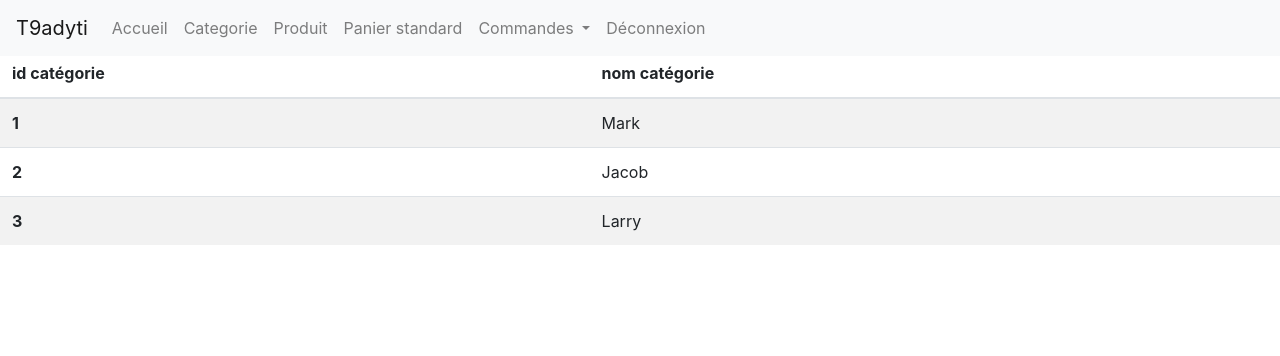
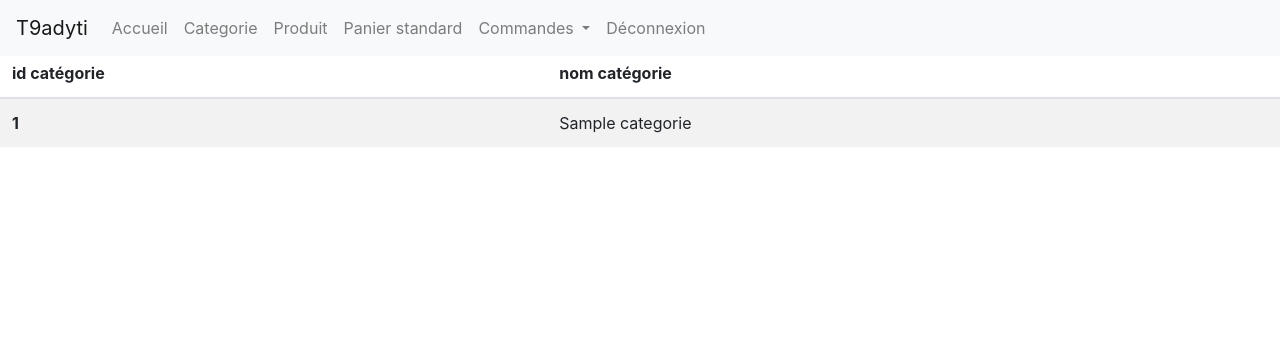
Before and after one commit to selhamdi/digitaliser-le-service-de-vente-d-une-sup-rette, a PHP site: page /categorie.php in a window 1280 px wide. Shown: the top 356 px of the page. Run offline with PHP 8.4, Linux system fonts and the light colour scheme; tables that the repository leaves empty hold one stand-in row (values such as "Sample post"); some libraries are stand-ins or nearby versions.

Commit message:
terminer page ajouter catégorie

```diff
--- a/code/css/style.css
+++ b/code/css/style.css
@@ -1,4 +1,9 @@
 .table-striped
+{
+    margin: 100px 0% 0% 20%;
+    width: 60%;
+}
+.align-items-center
 {
     margin: 100px 20%;
     width: 60%;
--- a/code/php/categorie.php
+++ b/code/php/categorie.php
@@ -1,17 +1,30 @@
 <?php
     include('menu.php');
     include('header.php');
-    echo '<form>
+    echo '<form method="POST" action="">
         <div class="form-row align-items-center">
             <div class="col-auto">
             <label class="sr-only" for="inlineFormInput">Name</label>
-            <input type="text" class="form-control mb-2" id="inlineFormInput" placeholder="Nome catégorie">
+            <input type="text" class="form-control mb-2" id="inlineFormInput" name="nomCat" placeholder="Nome catégorie">
             </div>
             <div class="col-auto">
-                <button type="submit" class="btn btn-light btn-lg">ajouter</button>
+                <button type="submit" name="addCategrie" class="btn btn-light btn-lg">ajouter</button>
             </div>
         </div>
     </form>';
+
+    // Create connection
+    $conn = new mysqli("localhost", "root", "", "vente");
+    // Check connection
+    if ($conn->connect_error) {
+    die("Connection failed: " . $conn->connect_error);
+    }
+
+    $sql = "SELECT * FROM Categorie  ORDER BY `categorie`.`idCategorie` ASC";
+    $result = $conn->query($sql);
+
+    if ($result->num_rows > 0) {
+        // output data of each row
         echo '<table class="table table-striped">
             <thead>
             <tr>
@@ -19,21 +32,54 @@
                 <th scope="col">nom catégorie</th>
             </tr>
             </thead>
-        <tbody>
-        <tr>
-            <th scope="row">1</th>
-            <td>Mark</td>
-        </tr>
-        <tr>
-            <th scope="row">2</th>
-            <td>Jacob</td>
-        </tr>
-        <tr>
-            <th scope="row">3</th>
-            <td>Larry</td>
-        </tr>
-        </tbody>
-    </table>';
+            <tbody>';
+        while($row = $result->fetch_assoc()) {
+            echo '<tr>
+                    <th scope="row">'. $row["idCategorie"].'</th>
+                    <td>'. $row["nomCategorie"].'</td>
+                </tr>';
+        }
+        echo "</tbody>
+        </table>";
+    }
+    else {
+    echo '<p class="text-center font-weight-bolder">Aucun catégorie</p>';
+    }
+    $conn->close();
+    include('footer.php');
 
-    include('footer.php');
+    if(isset($_POST['addCategrie']))
+    {
+        $conn = new mysqli("localhost", "root", "", "vente");
+        // Check connection
+        if ($conn->connect_error) {
+            die("Connection failed: " . $conn->connect_error);
+        }
+        $nomCat=$_POST['nomCat'];
+        $sql = "select nomCategorie from Categorie where nomCategorie='".$nomCat."'";
+        $result = $conn->query($sql);
+        if ($result->num_rows > 0)
+        {
+            echo "<script>alert(\"nom de catégorie est deja exist\")</script>";
+            $conn->close();
+        }
+        else
+        {
+            $conn->close();
+            $conn = new mysqli("localhost", "root", "", "vente");
+            // Check connection
+            if ($conn->connect_error) {
+                die("Connection failed: " . $conn->connect_error);
+            }
+            $sql = "INSERT INTO Categorie (nomCategorie)VALUES ('".$nomCat."')";
+
+            if ($conn->query($sql) === TRUE) {
+            echo "<script>alert(\"ajouter catégorie terminer avec succès\")</script>";
+            } else {
+            echo "Error: " . $sql . "<br>" . $conn->error;
+            }
+            $conn->close();
+            header("Refresh:0");
+        }
+    }
 ?>
```
Lines whose indentation alone changed are shown as unchanged.
